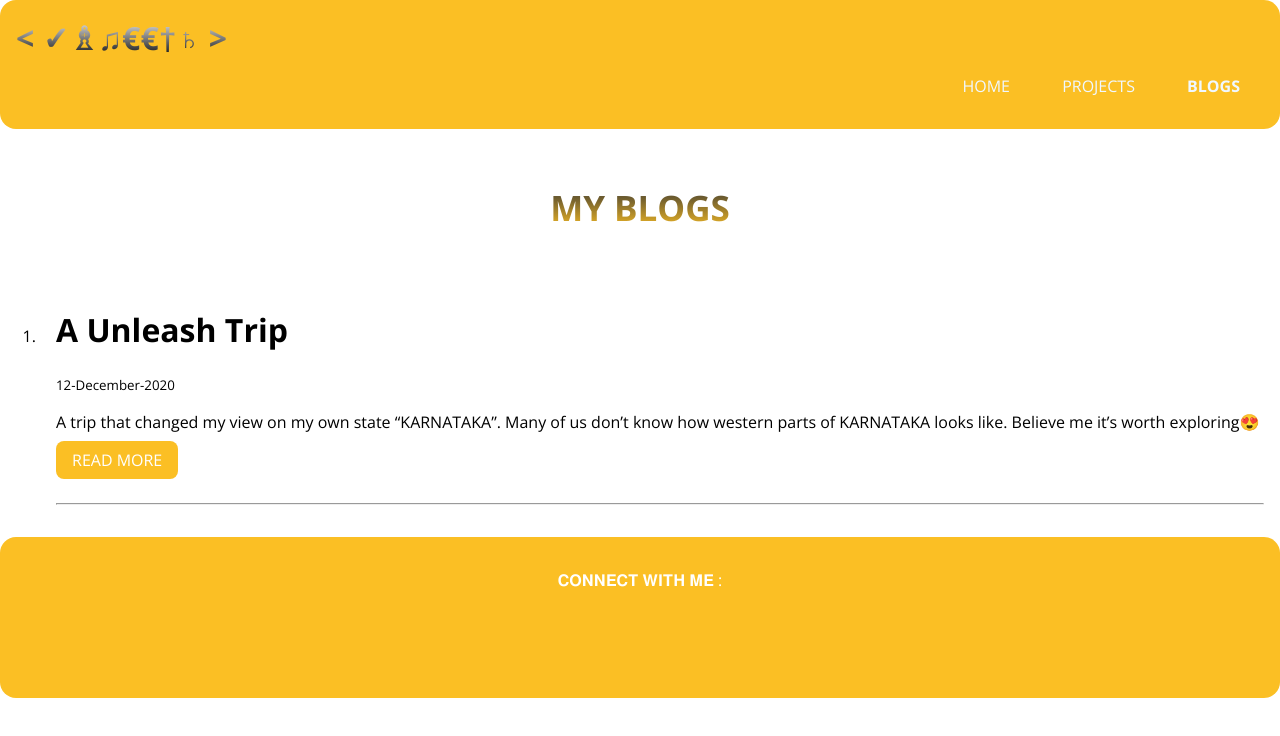
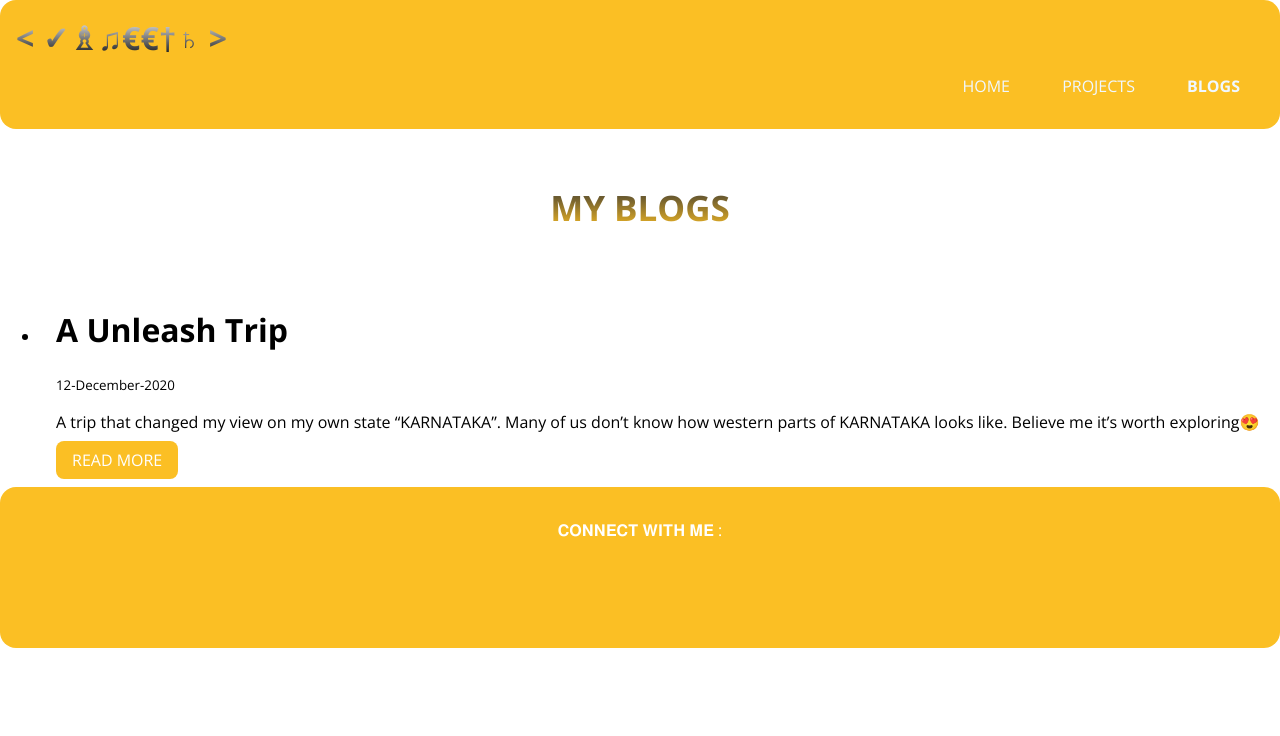
Before and after one commit to vineeth767676/Website--HTML---CSS-, a plain HTML site: page blog.html in a window 1280 px wide. Drawn offline with nearby package versions, Linux system fonts and the light colour scheme.

```diff
--- a/blog.html
+++ b/blog.html
@@ -26,8 +26,7 @@
     <header class="anime">
         <h1 class="anime-heading">MY BLOGS</span></h1>
     </header>
-
-    <ol reversed>
+        <ul class=".list-non-bullet">
 
             <li>
                 <div class="container .container-center">
@@ -37,11 +36,9 @@
 
                     <a class="link primary-link" href="https://vineeth767676.medium.com/a-unleash-trip-d3b7faa7abc0">READ MORE</a>
 
-
-            <hr>
                 </div>
           </li>
-    </ol>
+        </ul>
 
     <footer class="footer">
         <div class="footer-header">𝐂𝐎𝐍𝐍𝐄𝐂𝐓 𝐖𝐈𝐓𝐇 𝐌𝐄 : </div>
```
Lines whose indentation alone changed are shown as unchanged.
